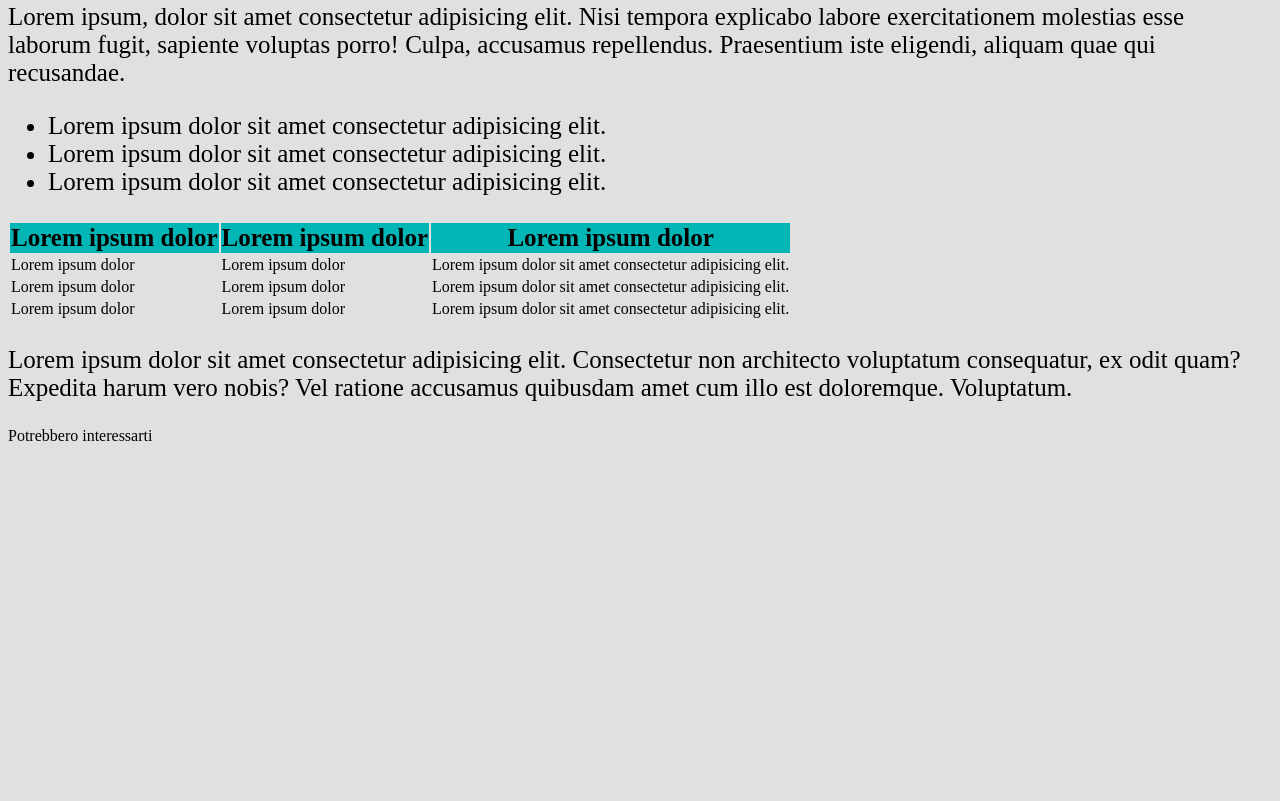
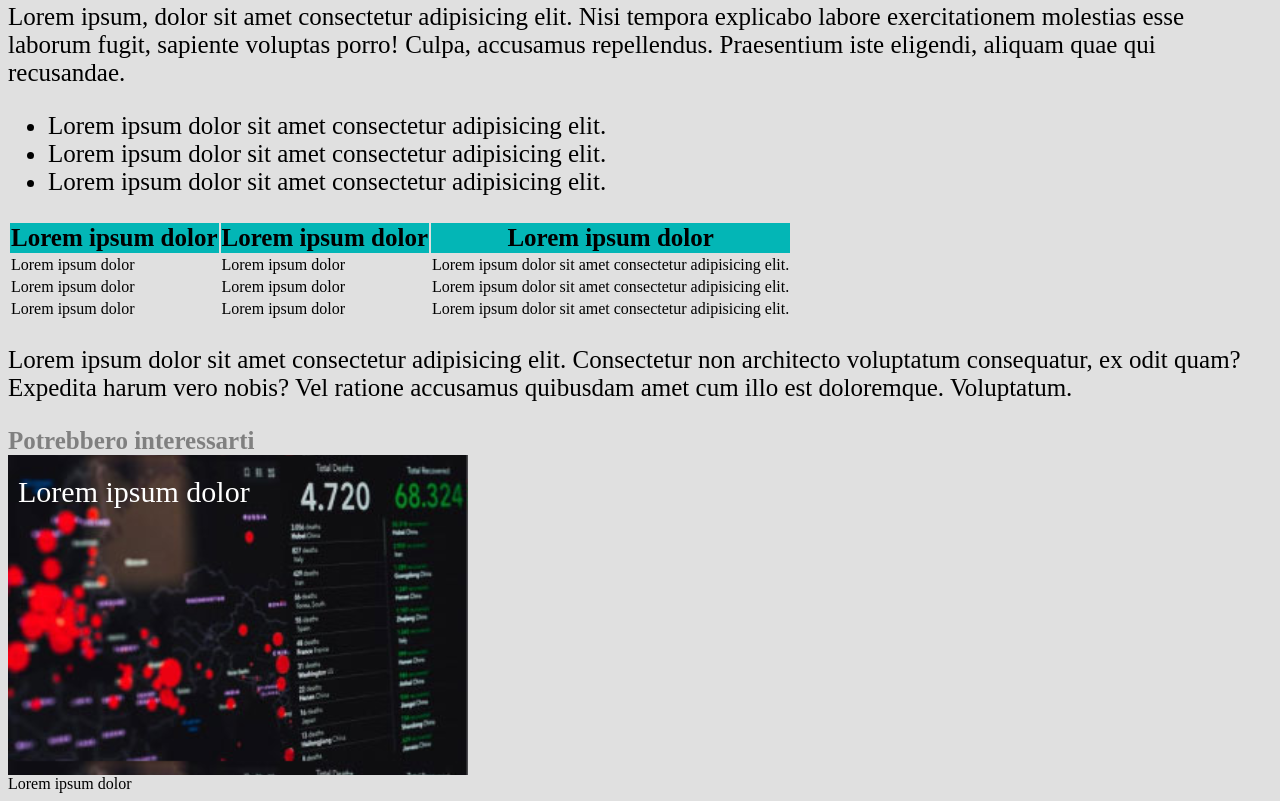
Before and after one commit to emanuele246gi/html-css-booleaner, a plain HTML site: page index.html in a window 1280 px wide. Shown: the part 785-1586 px from the top of the page. Before the commit the page ends 1238 px from the top, so only its background shows below. Drawn offline with Linux system fonts and the light colour scheme.

Commit message:
add ultime img

```diff
--- a/css/style.css
+++ b/css/style.css
@@ -61,5 +61,28 @@ body{
 }
 
 .interessi{
+    color: gray;
+    font-size: 25px;
+}
 
+.img-due{
+    background-image: url('../img/monitor.jpg');
+    height: 300px;
+    width: 450px;
+    background-size: contain;
+    color: white;
+    font-size: 30px;
+    padding-left: 10px;
+    padding-top: 20;
 }
+
+.img-due{
+    background-image: url('../img/graph.jpg');
+    height: 300px;
+    width: 450px;
+    background-size: contain;
+    color: white;
+    font-size: 30px;
+    padding-left: 10px;
+    padding-top: 20;
+}
--- a/index.html
+++ b/index.html
@@ -82,11 +82,15 @@
         </section>
 
         <section class="interessi">
-            <div>Potrebbero interessarti</div>
+            <div><strong>Potrebbero interessarti</strong></div>
         </section>
 
         <section class="img-due">
+            <div>Lorem ipsum dolor</div>
+        </section>
 
+        <section class="img-tre">
+            <div>Lorem ipsum dolor</div>
         </section>
     </main>
     <!-- Fine corpo -->
```
